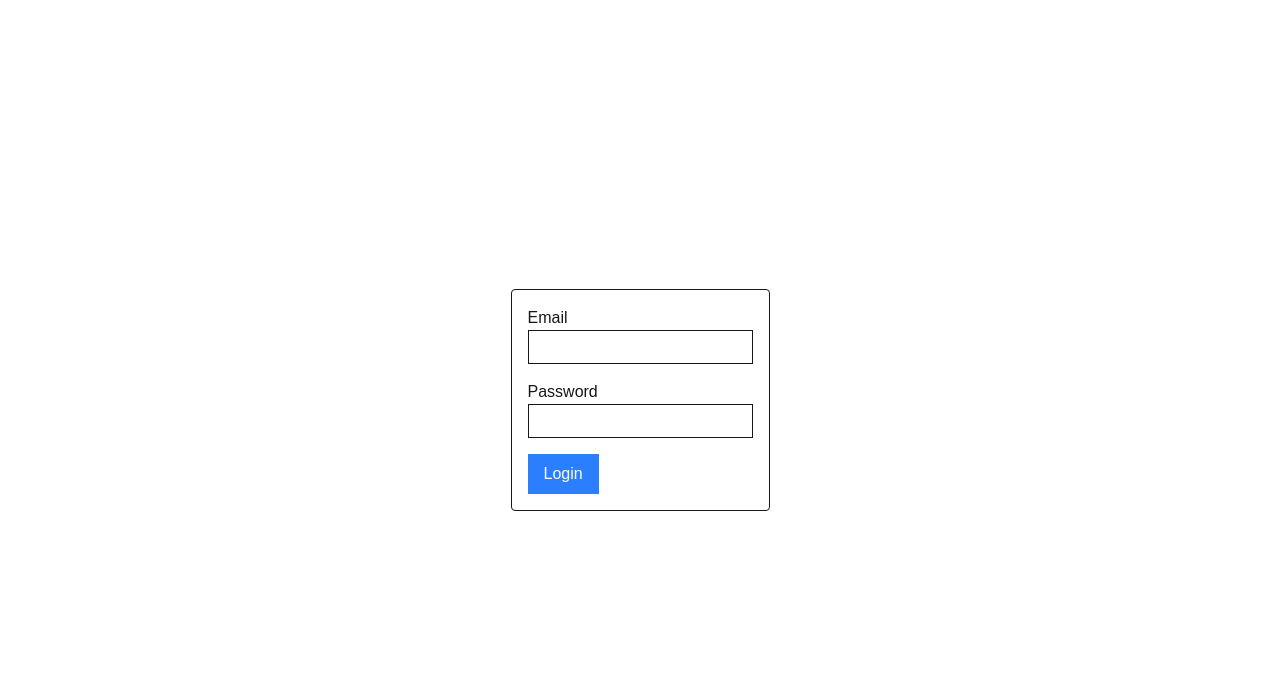
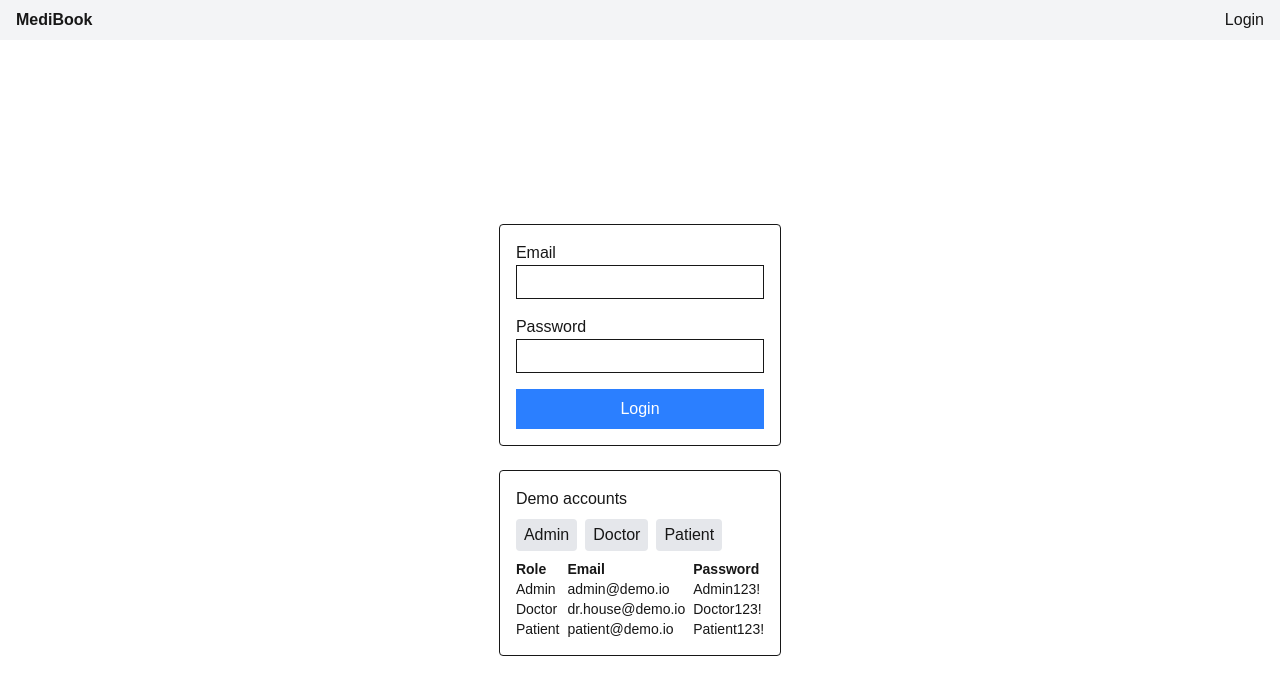
Before and after one commit to younuskamal/medi_book_nextjs, a Next.js app: page /login in a window 1280 px wide. Shown: the top 694 px of the page. Built offline with nearby package versions, Linux system fonts and the light colour scheme; no server answers.

Commit message:
Add navbar and demo login helpers

```diff
--- a/app/layout.tsx
+++ b/app/layout.tsx
@@ -2,6 +2,7 @@ import type { Metadata } from "next";
 import { Geist, Geist_Mono } from "next/font/google";
 import "./globals.css";
 import { Providers } from './providers';
+import Navbar from '@/components/navbar';
 
 const geistSans = Geist({
   variable: "--font-geist-sans",
@@ -28,7 +29,10 @@ export default function RootLayout({
       <body
         className={`${geistSans.variable} ${geistMono.variable} antialiased`}
       >
-        <Providers>{children}</Providers>
+        <Providers>
+          <Navbar />
+          {children}
+        </Providers>
       </body>
     </html>
   );
--- a/app/login/page.tsx
+++ b/app/login/page.tsx
@@ -10,7 +10,7 @@ interface FormData {
 }
 
 export default function LoginPage() {
-  const { register, handleSubmit } = useForm<FormData>();
+  const { register, handleSubmit, setValue } = useForm<FormData>();
   const router = useRouter();
 
   const onSubmit = async (data: FormData) => {
@@ -25,19 +25,65 @@ export default function LoginPage() {
     }
   };
 
+  const demos = {
+    Admin: { email: 'admin@demo.io', password: 'Admin123!' },
+    Doctor: { email: 'dr.house@demo.io', password: 'Doctor123!' },
+    Patient: { email: 'patient@demo.io', password: 'Patient123!' },
+  } as const;
+
+  const fill = (role: keyof typeof demos) => {
+    const { email, password } = demos[role];
+    setValue('email', email);
+    setValue('password', password);
+  };
+
   return (
     <div className="flex min-h-screen items-center justify-center">
-      <form onSubmit={handleSubmit(onSubmit)} className="space-y-4 p-4 border rounded">
+      <div className="space-y-6">
+        <form onSubmit={handleSubmit(onSubmit)} className="space-y-4 p-4 border rounded bg-white">
           <div>
             <label className="block">Email</label>
-          <input type="email" {...register('email')} className="border px-2 py-1" />
+            <input type="email" {...register('email')} className="border px-2 py-1 w-full" />
           </div>
           <div>
             <label className="block">Password</label>
-          <input type="password" {...register('password')} className="border px-2 py-1" />
+            <input type="password" {...register('password')} className="border px-2 py-1 w-full" />
           </div>
-        <button type="submit" className="bg-blue-500 text-white px-4 py-2">Login</button>
+          <button type="submit" className="bg-blue-500 text-white px-4 py-2 w-full">Login</button>
         </form>
+        <div className="border rounded p-4 bg-white">
+          <p className="mb-2 font-medium">Demo accounts</p>
+          <div className="space-x-2">
+            {Object.keys(demos).map((role) => (
+              <button
+                key={role}
+                onClick={() => fill(role as keyof typeof demos)}
+                className="bg-gray-200 px-2 py-1 rounded"
+              >
+                {role}
+              </button>
+            ))}
+          </div>
+          <table className="mt-2 w-full text-sm">
+            <thead>
+              <tr className="text-left">
+                <th className="pr-2">Role</th>
+                <th className="pr-2">Email</th>
+                <th>Password</th>
+              </tr>
+            </thead>
+            <tbody>
+              {Object.entries(demos).map(([role, creds]) => (
+                <tr key={role}>
+                  <td className="pr-2">{role}</td>
+                  <td className="pr-2">{creds.email}</td>
+                  <td>{creds.password}</td>
+                </tr>
+              ))}
+            </tbody>
+          </table>
+        </div>
+      </div>
     </div>
   );
 }
--- /dev/null
+++ b/components/navbar.tsx
@@ -0,0 +1,29 @@
+'use client';
+
+import Link from 'next/link';
+import { useSession, signOut } from 'next-auth/react';
+
+export default function Navbar() {
+  const { data: session } = useSession();
+  return (
+    <nav className="flex items-center justify-between bg-gray-100 px-4 py-2">
+      <Link href="/" className="font-semibold">MediBook</Link>
+      <div className="space-x-4">
+        {session ? (
+          <>
+            <Link href="/dashboard">Dashboard</Link>
+            <Link href="/appointments">Book</Link>
+            <button
+              onClick={() => signOut({ callbackUrl: '/login' })}
+              className="text-red-600"
+            >
+              Sign out
+            </button>
+          </>
+        ) : (
+          <Link href="/login">Login</Link>
+        )}
+      </div>
+    </nav>
+  );
+}
```
Lines whose indentation alone changed are shown as unchanged.
